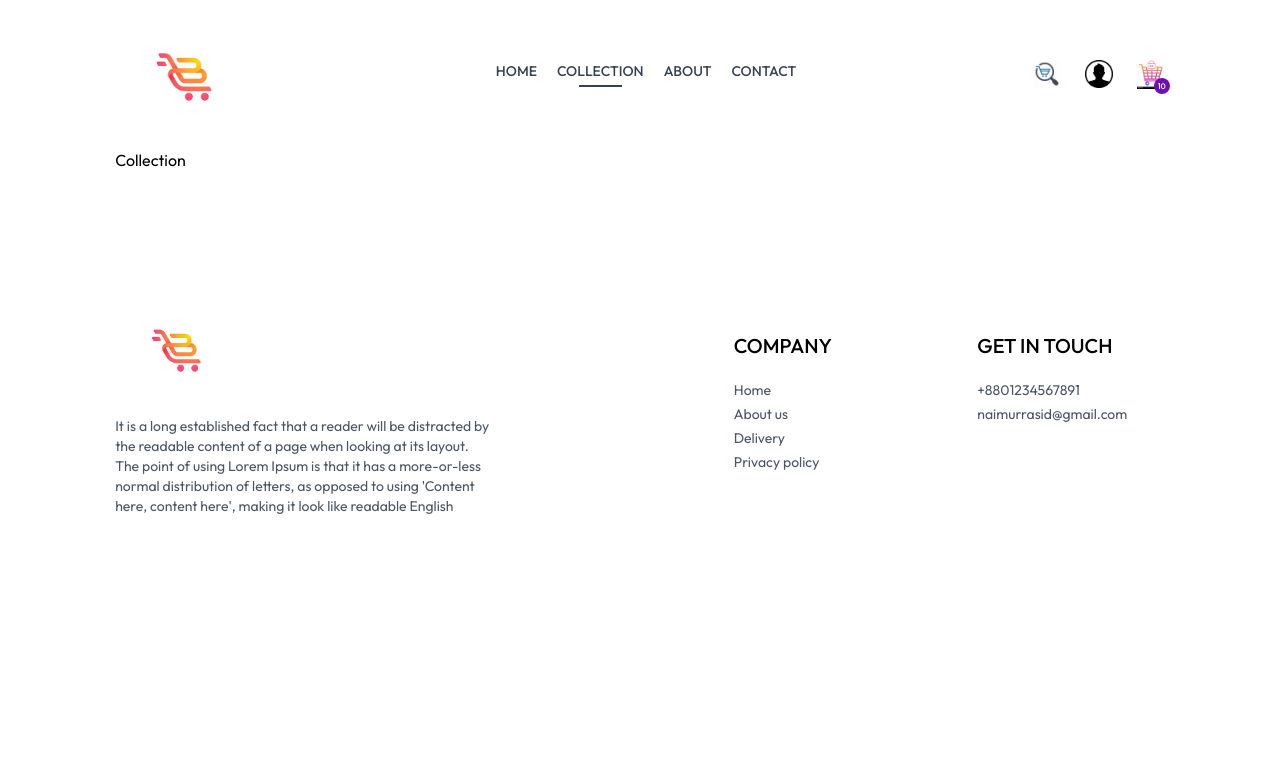
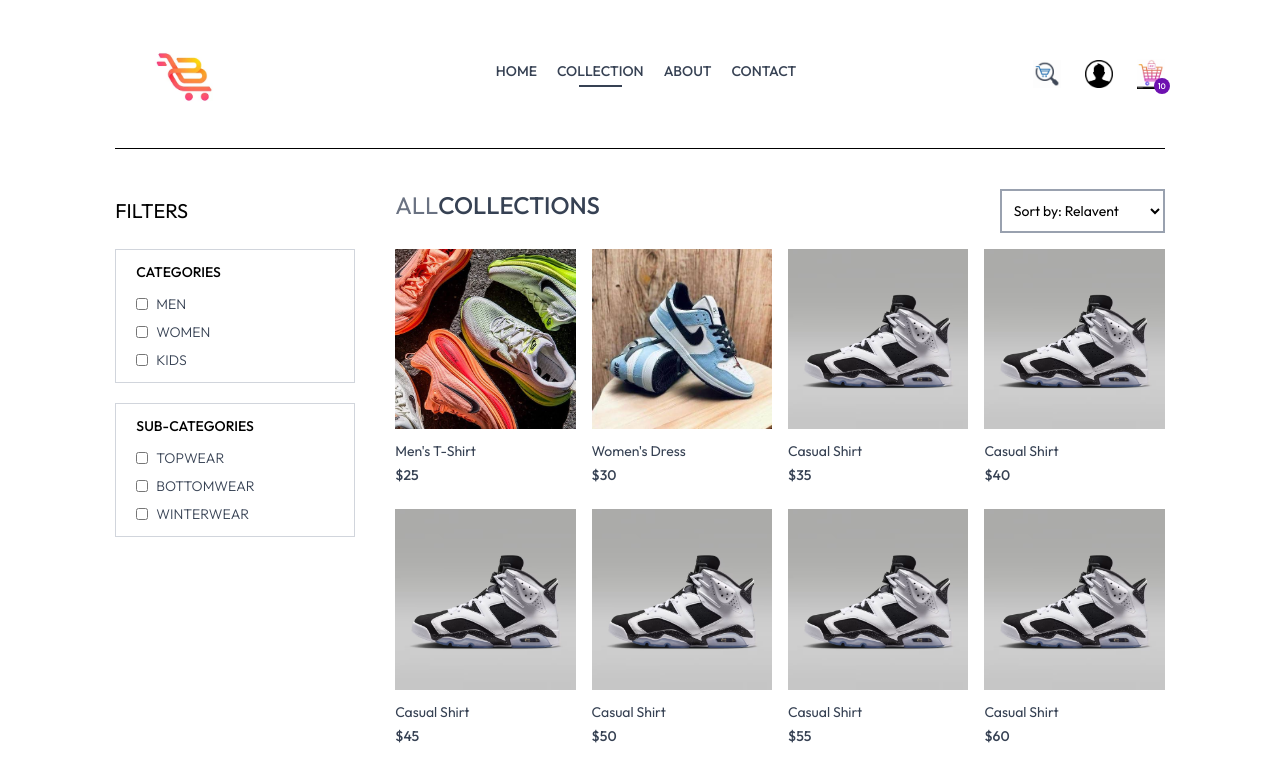
Before and after one commit to naimur2130/Ecommerce-app, a React (Vite) app in the folder Frontend/: page /collection in a window 1280 px wide. Shown: the top 768 px of the page. Built offline with nearby package versions, Linux system fonts and the light colour scheme; a web font is replaced by a local one.

Commit message:
Collection page completed with filter and sorting features

```diff
--- a/Frontend/src/assets/assets.js
+++ b/Frontend/src/assets/assets.js
@@ -17,6 +17,7 @@ import product3_3 from "./product3_3.png";
 import exchange from "./exchange.png";
 import quality from "./quality.png";
 import support from "./support.png";
+import dropdown_icon from "./dropdown_icon.png";
 
 export const assets = {
   logo,
@@ -38,4 +39,5 @@ export const assets = {
   exchange,
   quality,
   support,
+  dropdown_icon,
 };
--- a/Frontend/src/assets/products.js
+++ b/Frontend/src/assets/products.js
@@ -18,10 +18,10 @@ export const products = [
     id: 2,
     name: "Women's Dress",
     description: "Elegant dress suitable for casual occasions.",
-    price: 40,
+    price: 30,
     images: [assets.product2, assets.product2_2, assets.product2_3],
     category: "Women",
-    subCategory: "Dress",
+    subCategory: "Topwear",
     sizes: ["S", "M", "L"],
     date: Date.now(),
     bestseller: false,
@@ -31,10 +31,10 @@ export const products = [
     id: 3,
     name: "Casual Shirt",
     description: "Classic casual shirt with a comfortable fit.",
-    price: 30,
+    price: 35,
     images: [assets.product3, assets.product3_2, assets.product3_3],
-    category: "Men",
-    subCategory: "Topwear",
+    category: "Women",
+    subCategory: "Bottomwear",
     sizes: ["M", "L", "XL"],
     date: Date.now(),
     bestseller: true,
@@ -43,10 +43,10 @@ export const products = [
     id: 4,
     name: "Casual Shirt",
     description: "Classic casual shirt with a comfortable fit.",
-    price: 30,
+    price: 40,
     images: [assets.product3, assets.product3_2, assets.product3_3],
     category: "Men",
-    subCategory: "Topwear",
+    subCategory: "Bottomwear",
     sizes: ["M", "L", "XL"],
     date: Date.now(),
     bestseller: true,
@@ -55,7 +55,7 @@ export const products = [
     id: 5,
     name: "Casual Shirt",
     description: "Classic casual shirt with a comfortable fit.",
-    price: 30,
+    price: 45,
     images: [assets.product3, assets.product3_2, assets.product3_3],
     category: "Men",
     subCategory: "Topwear",
@@ -67,10 +67,10 @@ export const products = [
     id: 6,
     name: "Casual Shirt",
     description: "Classic casual shirt with a comfortable fit.",
-    price: 30,
+    price: 50,
     images: [assets.product3, assets.product3_2, assets.product3_3],
-    category: "Men",
-    subCategory: "Topwear",
+    category: "Kids",
+    subCategory: "Bottomwear",
     sizes: ["M", "L", "XL"],
     date: Date.now(),
     bestseller: false,
@@ -79,10 +79,10 @@ export const products = [
     id: 7,
     name: "Casual Shirt",
     description: "Classic casual shirt with a comfortable fit.",
-    price: 30,
+    price: 55,
     images: [assets.product3, assets.product3_2, assets.product3_3],
-    category: "Men",
-    subCategory: "Topwear",
+    category: "Kids",
+    subCategory: "Winterwear",
     sizes: ["M", "L", "XL"],
     date: Date.now(),
     bestseller: false,
@@ -91,9 +91,9 @@ export const products = [
     id: 8,
     name: "Casual Shirt",
     description: "Classic casual shirt with a comfortable fit.",
-    price: 30,
+    price: 60,
     images: [assets.product3, assets.product3_2, assets.product3_3],
-    category: "Men",
+    category: "Women",
     subCategory: "Topwear",
     sizes: ["M", "L", "XL"],
     date: Date.now(),
@@ -103,10 +103,10 @@ export const products = [
     id: 9,
     name: "Casual Shirt",
     description: "Classic casual shirt with a comfortable fit.",
-    price: 30,
+    price: 65,
     images: [assets.product3, assets.product3_2, assets.product3_3],
     category: "Men",
-    subCategory: "Topwear",
+    subCategory: "Bottomwear",
     sizes: ["M", "L", "XL"],
     date: Date.now(),
     bestseller: true,
@@ -115,10 +115,10 @@ export const products = [
     id: 10,
     name: "Casual Shirt",
     description: "Classic casual shirt with a comfortable fit.",
-    price: 30,
+    price: 70,
     images: [assets.product3, assets.product3_2, assets.product3_3],
-    category: "Men",
-    subCategory: "Topwear",
+    category: "Women",
+    subCategory: "Winterwear",
     sizes: ["M", "L", "XL"],
     date: Date.now(),
     bestseller: false,
@@ -127,7 +127,7 @@ export const products = [
     id: 11,
     name: "Casual Shirt",
     description: "Classic casual shirt with a comfortable fit.",
-    price: 30,
+    price: 75,
     images: [assets.product3, assets.product3_2, assets.product3_3],
     category: "Men",
     subCategory: "Topwear",
@@ -139,10 +139,10 @@ export const products = [
     id: 12,
     name: "Casual Shirt",
     description: "Classic casual shirt with a comfortable fit.",
-    price: 30,
+    price: 80,
     images: [assets.product3, assets.product3_2, assets.product3_3],
     category: "Men",
-    subCategory: "Topwear",
+    subCategory: "Winterwear",
     sizes: ["M", "L", "XL"],
     date: Date.now(),
     bestseller: false,
--- a/Frontend/src/components/Footer.jsx
+++ b/Frontend/src/components/Footer.jsx
@@ -15,7 +15,7 @@ const Footer = () => {
             here', making it look like readable English
           </p>
         </div>
-        <div>
+        <div className="mt-5">
           <p className="text-xl font-medium mb-5">COMPANY</p>
           <ul className="flex flex-col gap-1 text-gray-600">
             <li>Home</li>
@@ -24,7 +24,7 @@ const Footer = () => {
             <li>Privacy policy</li>
           </ul>
         </div>
-        <div>
+        <div className="mt-5">
           <p className="text-xl font-medium mb-5">GET IN TOUCH</p>
           <ul className="flex flex-col gap-1 text-gray-600">
             <li>+8801234567891</li>
@@ -32,6 +32,12 @@ const Footer = () => {
           </ul>
         </div>
       </div>
+      <div>
+        <hr />
+        <p className="py-5 text-sm text-center ">
+          Copyright 2026@ test.com - All Right Reserved.
+        </p>
+      </div>
     </div>
   );
 };
--- a/Frontend/src/pages/Collection.jsx
+++ b/Frontend/src/pages/Collection.jsx
@@ -1,7 +1,196 @@
-import React from "react";
+import React, { useEffect, useState } from "react";
+import { useContext } from "react";
+import { ShopContext } from "../context/ShopContext";
+import { assets } from "../assets/assets";
+import Title from "../components/Title";
+import ProductItem from "../components/ProductItem";
 
 const Collection = () => {
-  return <div>Collection</div>;
+  const { products } = useContext(ShopContext);
+  const [showFilter, setShowFilter] = useState(false);
+  const [filterProducts, setFilterProducts] = useState([]);
+  const [category, setCategory] = useState([]);
+  const [subCategory, setSubCategory] = useState([]);
+  const [sortType, setSortType] = useState("relavent");
+
+  const toggleCategory = (event) => {
+    //If the selected category is already available in the catergory state
+    if (category.includes(event.target.value)) {
+      //just simply removing the category as it is already selected previously
+      setCategory((prev) => prev.filter((item) => item !== event.target.value));
+    } else {
+      setCategory((prev) => [...prev, event.target.value]);
+    }
+  };
+
+  const toggleSubCategory = (event) => {
+    if (subCategory.includes(event.target.value)) {
+      //just simply removing the category as it is already selected previously
+      setSubCategory((prev) =>
+        prev.filter((item) => item !== event.target.value),
+      );
+    } else {
+      setSubCategory((prev) => [...prev, event.target.value]);
+    }
+  };
+
+  const applyFilter = () => {
+    let productsCopy = products.slice();
+    if (category.length > 0) {
+      productsCopy = products.filter((item) =>
+        category.includes(item.category),
+      );
+    }
+    if (subCategory.length > 0) {
+      productsCopy = productsCopy.filter((item) =>
+        subCategory.includes(item.subCategory),
+      );
+    }
+    setFilterProducts(productsCopy);
+  };
+
+  const sortProducts = () => {
+    let sortedProdutcs = filterProducts.slice();
+    switch (sortType) {
+      case "low-high":
+        setFilterProducts(sortedProdutcs.sort((a, b) => a.price - b.price));
+        break;
+      case "high-low":
+        setFilterProducts(sortedProdutcs.sort((a, b) => b.price - a.price));
+        break;
+      default:
+        applyFilter();
+        break;
+    }
+  };
+
+  useEffect(() => {
+    applyFilter();
+  }, [category, subCategory]);
+
+  useEffect(() => {
+    sortProducts();
+  }, [sortType]);
+
+  return (
+    <div className="flex flex-col sm:flex-row gap-1 sm:gap-10 pt-10 border-t">
+      {/* Filter Options */}
+      <div className="min-w-60">
+        <p
+          onClick={() => {
+            setShowFilter(!showFilter);
+          }}
+          className="my-2 text-xl flex items-center cursor-pointer gap-2"
+        >
+          FILTERS
+          <img
+            className={`h-3 sm:hidden ${showFilter ? "rotate-90" : ""}`}
+            src={assets.dropdown}
+            alt=""
+          />
+        </p>
+        <div
+          className={`border border-gray-300 pl-5 py-3 mt-6 ${showFilter ? "" : "hidden"} sm:block`}
+        >
+          <p className="pb-3 text-sm font-medium">CATEGORIES</p>
+          <div className="flex flex-col gap-2 text-sm font-light text-gray-700">
+            <p className="flex gap-2">
+              <input
+                className="w-3"
+                type="checkbox"
+                value={"Men"}
+                onChange={toggleCategory}
+              />
+              MEN
+            </p>
+            <p className="flex gap-2">
+              <input
+                className="w-3"
+                type="checkbox"
+                value={"Women"}
+                onChange={toggleCategory}
+              />
+              WOMEN
+            </p>
+            <p className="flex gap-2">
+              <input
+                className="w-3"
+                type="checkbox"
+                value={"Kids"}
+                onChange={toggleCategory}
+              />
+              KIDS
+            </p>
+          </div>
+        </div>
+        <div>
+          <div
+            className={`border border-gray-300 pl-5 py-3 my-5 ${showFilter ? "" : "hidden"} sm:block`}
+          >
+            <p className="pb-3 text-sm font-medium">SUB-CATEGORIES</p>
+            <div className="flex flex-col gap-2 text-sm font-light text-gray-700">
+              <p className="flex gap-2">
+                <input
+                  className="w-3"
+                  type="checkbox"
+                  value={"Topwear"}
+                  onChange={toggleSubCategory}
+                />
+                TOPWEAR
+              </p>
+              <p className="flex gap-2">
+                <input
+                  className="w-3"
+                  type="checkbox"
+                  value={"Bottomwear"}
+                  onChange={toggleSubCategory}
+                />
+                BOTTOMWEAR
+              </p>
+              <p className="flex gap-2">
+                <input
+                  className="w-3"
+                  type="checkbox"
+                  value={"Winterwear"}
+                  onChange={toggleSubCategory}
+                />
+                WINTERWEAR
+              </p>
+            </div>
+          </div>
+        </div>
+      </div>
+      {/* Right Side */}
+      <div className="flex-1">
+        <div className="flex justify-between text-base sm:text-2xl mb-4">
+          <Title text1={"ALL"} text2={"COLLECTIONS"} />
+          {/* Product Sorting */}
+          <select
+            onChange={(e) => {
+              setSortType(e.target.value);
+            }}
+            className="border-2 border-gray-400 text-sm px-2"
+          >
+            <option value="relavent">Sort by: Relavent</option>
+            <option value="low-high">Sort by: Low to High</option>
+            <option value="high-low">Sort by: High to Low</option>
+          </select>
+        </div>
+        {/* Map all products */}
+        <div className="grid grid-cols-2 md:grid-cols-3 lg:grid-cols-4 gap-4 gap-y-6">
+          {filterProducts.map((item) => (
+            <ProductItem
+              Key={item.id}
+              id={item.id}
+              name={item.name}
+              price={item.price}
+              images={item.images}
+            />
+          ))}
+        </div>
+      </div>
+    </div>
+  );
 };
 
 export default Collection;
```
Also changed, not shown: Frontend/src/assets/dropdown_icon.png (added).
